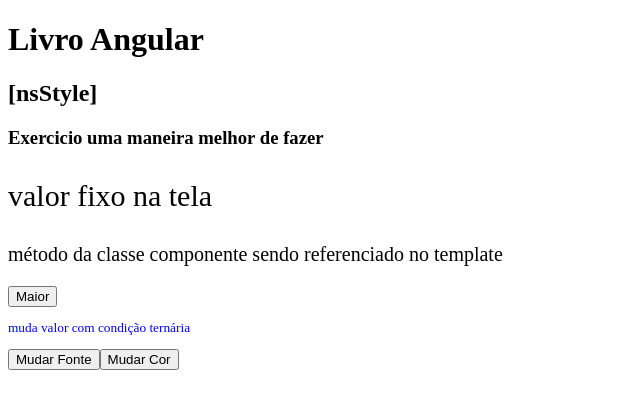
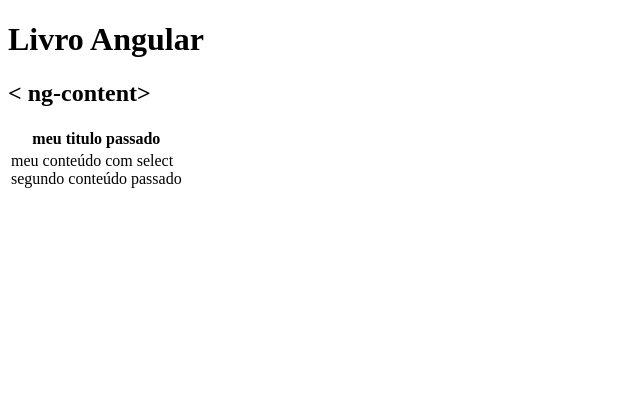
Before and after one commit to eltoncox/angular-training, an Angular app: page / in a window 1280 px wide. Shown: the top 408 px of the page, without its empty margins (0-640 px from the left). Built offline with nearby package versions, Linux system fonts and the light colour scheme.

Commit message:
Componente genérico com ngContent para estrutur, exemplo tabela, lista.

```diff
--- a/src/app/app.component.html
+++ b/src/app/app.component.html
@@ -15,5 +15,18 @@
 <app-ng-if></app-ng-if>
 <app-ng-switch-case></app-ng-switch-case>
 <app-ng-for></app-ng-for>
-<app-ng-class></app-ng-class>  -->
-<app-ng-style></app-ng-style>
+<app-ng-class></app-ng-class>
+<app-ng-style></app-ng-style> -->
+<app-ng-content>
+  <div class="titulo">
+      meu titulo passado
+  </div>
+
+  <div class="corpo">
+    meu conteúdo com select
+  </div>
+
+  <div class="corpo">
+    segundo conteúdo passado
+  </div>
+</app-ng-content>
--- a/src/app/app.module.ts
+++ b/src/app/app.module.ts
@@ -14,6 +14,7 @@ import { NgSwitchCaseComponent } from './ng-switch-case/ng-switch-case.component
 import { NgForComponent } from './ng-for/ng-for.component';
 import { NgClassComponent } from './ng-class/ng-class.component';
 import { NgStyleComponent } from './ng-style/ng-style.component';
+import { NgContentComponent } from './ng-content/ng-content.component';
 
 
 
@@ -28,7 +29,8 @@ import { NgStyleComponent } from './ng-style/ng-style.component';
     NgSwitchCaseComponent,
     NgForComponent,
     NgClassComponent,
-    NgStyleComponent
+    NgStyleComponent,
+    NgContentComponent
   ],
   imports: [
     BrowserModule,
--- /dev/null
+++ b/src/app/ng-content/ng-content.component.html
@@ -0,0 +1,21 @@
+<h2>
+  < ng-content>
+</h2>
+
+<table>
+  <thead>
+      <tr>
+        <th>
+          <ng-content select=".titulo"></ng-content>
+        </th>
+      </tr>
+  </thead>
+
+  <tbody>
+    <tr>
+      <td>
+        <ng-content select=".corpo"></ng-content>
+      </td>
+    </tr>
+  </tbody>
+</table>
```
Also changed, not shown: src/app/ng-content/ng-content.component.ts (added, +10 -0 lines), src/app/ng-content/ng-content.component.css (added).
